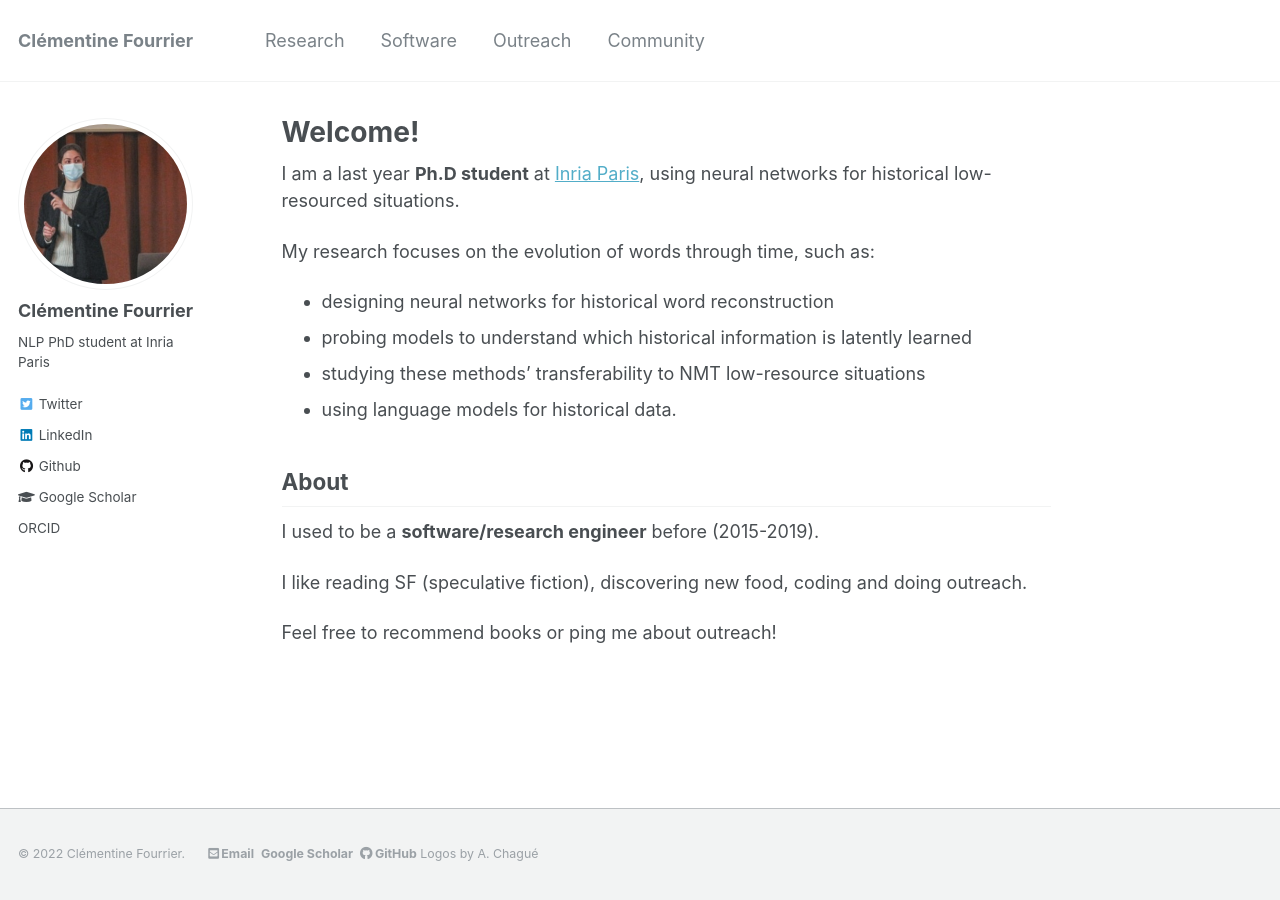
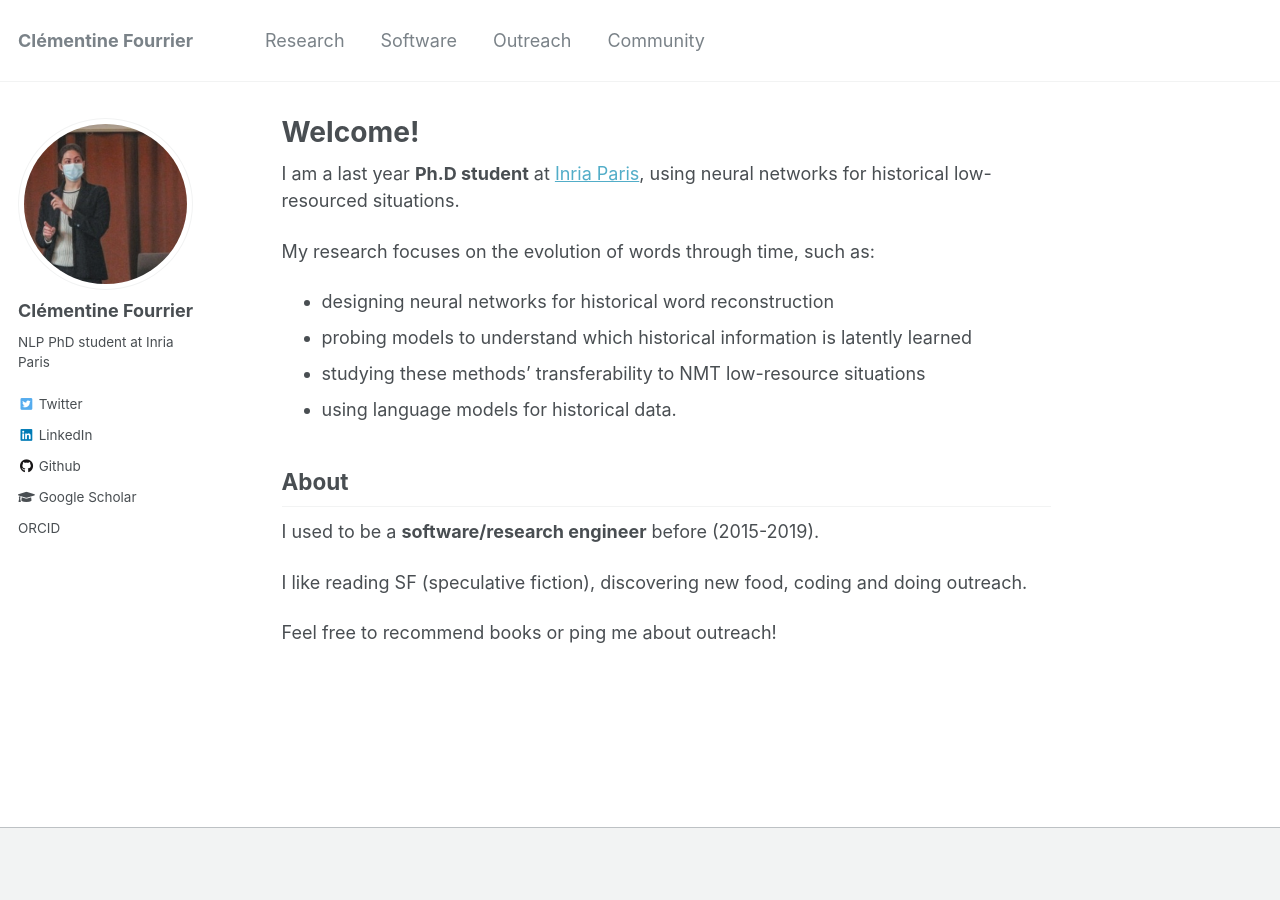
Before and after one commit to clefourrier/clefourrier.github.io, a Jekyll site: the page built from _pages/about.md, in a window 1280 px wide. Built offline with Jekyll 4.4.1, drawn with Linux system fonts in a browser that asks for light colours.

Commit message:
Changed page

```diff
--- a/_includes/footer.html
+++ b/_includes/footer.html
@@ -1,9 +1 @@
 {% include base_path %}
-
-<div class="page__footer-copyright">&copy; {{ site.time | date: '%Y' }} {{ site.name | default: site.title }}.
-  &nbsp;&nbsp;&nbsp;&nbsp;
-  <strong><a href="mailto:{{site.author.email}}"><i class="fa fa-fw fa-envelope-square" aria-hidden="true"></i><meta itemprop="email" content="{site.author.email}">Email</a></strong>&nbsp;
-  <strong><a href="https://scholar.google.com/{{site.author.googlescholar}}" itemprop="sameAs"><i class="ai ai-fw ai-google-scholar-square" aria-hidden="true"></i>Google Scholar</a></strong>&nbsp;
-  <strong><a href="http://github.com/{{ site.author.github }}"><i class="fab fa-github" aria-hidden="true"></i> GitHub</a></strong>
-  <a href="http://alix-tz.github.io/">Logos by A. Chagué</a>
-</div>
```
